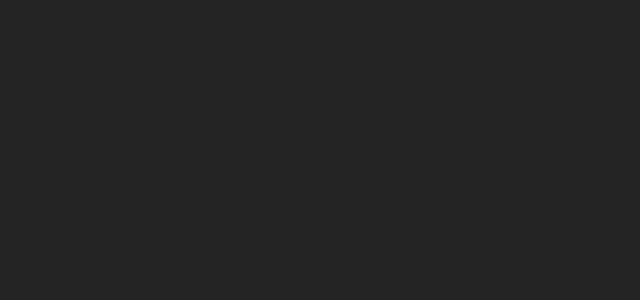
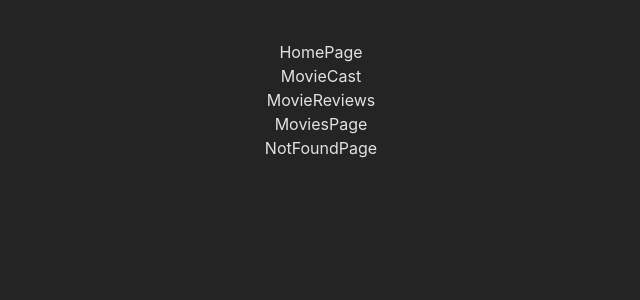
Before and after one commit to zenoviyfil/goit-react-hw-05, a React (Vite) app: page / in a window 1280 px wide. Shown: the top 300 px of the page, without its empty margins (319-959 px from the left). Built offline with nearby package versions, Linux system fonts and the light colour scheme.

Commit message:
imports fine

```diff
--- a/src/App.jsx
+++ b/src/App.jsx
@@ -1,10 +1,19 @@
+import { lazy } from 'react'
 import './App.css'
+
+const HomePage = lazy(() => import("../src/pages/HomePage/HomePage"))
+const MovieDetailsPage = lazy(() => import("../src/pages/MovieDetailsPage/MovieDetailsPage"))
+const MoviesPage = lazy(() => import("../src/pages/MoviesPage/MoviesPage"))
+const NotFoundPage = lazy(() => import("../src/pages/NotFoundPage/NotFoundPage"))
 
 function App() {
 
   return (
     <>
-
+      <HomePage />
+      <MovieDetailsPage />
+      <MoviesPage />
+      <NotFoundPage />
     </>
   )
 }
--- a/src/components/MovieCast/MovieCast.jsx
+++ b/src/components/MovieCast/MovieCast.jsx
@@ -0,0 +1,9 @@
+import css from "./MovieCast.module.css"
+
+const MovieCast = () => {
+  return (
+    <div>MovieCast</div>
+  )
+}
+
+export default MovieCast
--- a/src/components/MovieReviews/MovieReviews.jsx
+++ b/src/components/MovieReviews/MovieReviews.jsx
@@ -0,0 +1,9 @@
+import css from './MovieReviews.module.css'
+
+const MovieReviews = () => {
+  return (
+    <div>MovieReviews</div>
+  )
+}
+
+export default MovieReviews
--- a/src/pages/HomePage/HomePage.jsx
+++ b/src/pages/HomePage/HomePage.jsx
@@ -0,0 +1,9 @@
+import css from './HomePage.module.css'
+
+const HomePage = () => {
+  return (
+    <div>HomePage</div>
+  )
+}
+
+export default HomePage
--- a/src/pages/MovieDetailsPage/MovieDetailsPage.jsx
+++ b/src/pages/MovieDetailsPage/MovieDetailsPage.jsx
@@ -0,0 +1,16 @@
+import { lazy } from "react"
+import css from './MovieDetailsPage.module.css'
+
+const MovieCast = lazy(() => import('../../components/MovieCast/MovieCast'))
+const MovieReviews = lazy(() => import('../../components/MovieReviews/MovieReviews'))
+
+const MovieDetailsPage = () => {
+  return (
+    <div>
+        <MovieCast />
+        <MovieReviews />
+    </div>
+  )
+}
+
+export default MovieDetailsPage
--- a/src/pages/MoviesPage/MoviesPage.jsx
+++ b/src/pages/MoviesPage/MoviesPage.jsx
@@ -0,0 +1,9 @@
+import css from './MoviesPage.module.css'
+
+const MoviesPage = () => {
+  return (
+    <div>MoviesPage</div>
+  )
+}
+
+export default MoviesPage
--- a/src/pages/NotFoundPage/NotFoundPage.jsx
+++ b/src/pages/NotFoundPage/NotFoundPage.jsx
@@ -0,0 +1,9 @@
+import css from './NotFoundPage.module.css'
+
+const NotFoundPage = () => {
+  return (
+    <div>NotFoundPage</div>
+  )
+}
+
+export default NotFoundPage
```
